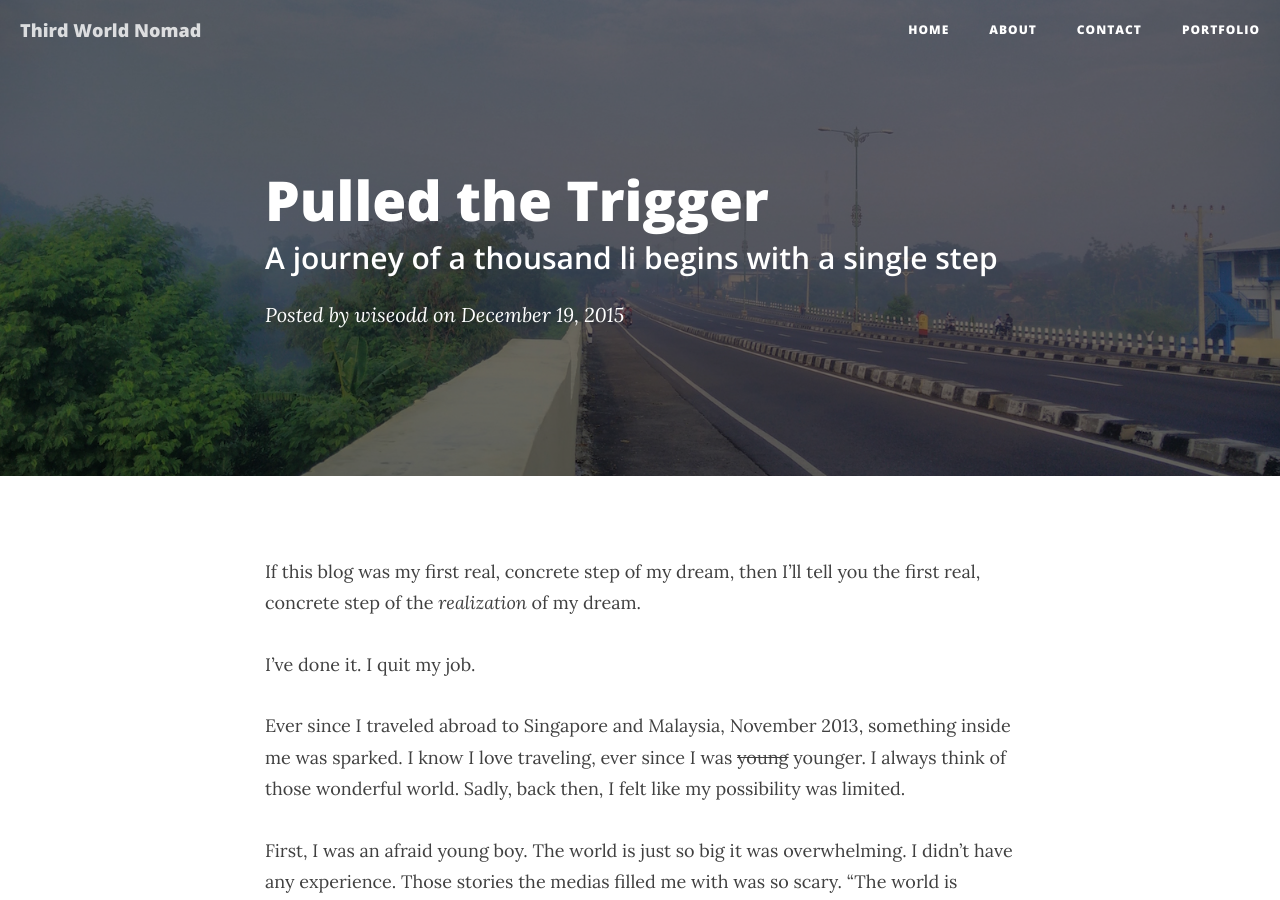
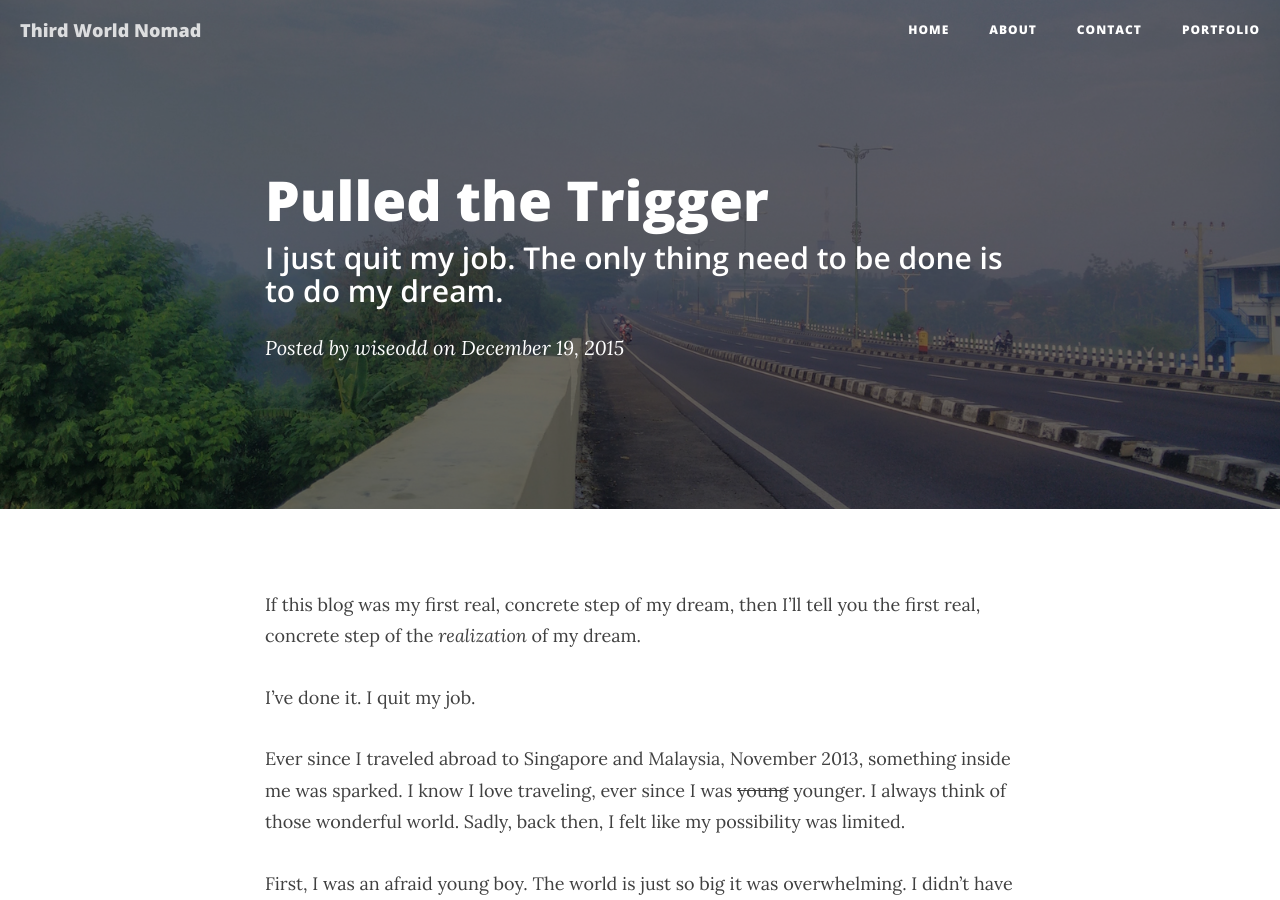
Before and after one commit to hsyodysseyjr/wiseodd0, a Jekyll site: the page built from _posts/2015-12-19-pulled-the-trigger.md, in a window 1280 px wide and 900 px high. Built offline with Jekyll 4.4.1, drawn with Linux system fonts in a browser that asks for light colours; nearby versions of some CDN libraries; Markdown is read by kramdown in place of the engine named in the settings; comment, search, counter and statistics services are not loaded.

Commit message:
Edit tagline

```diff
--- a/_posts/2015-12-19-pulled-the-trigger.md
+++ b/_posts/2015-12-19-pulled-the-trigger.md
@@ -1,7 +1,7 @@
 ---
 layout:     post
 title:      "Pulled the Trigger"
-subtitle:   "A journey of a thousand li begins with a single step"
+subtitle:   "I just quit my job. The only thing need to be done is to do my dream."
 date:       2015-12-19 11:18:00
 author:     "wiseodd"
 header-img: "img/2015-12-19-pulled-the-trigger/bg.jpg"
```
